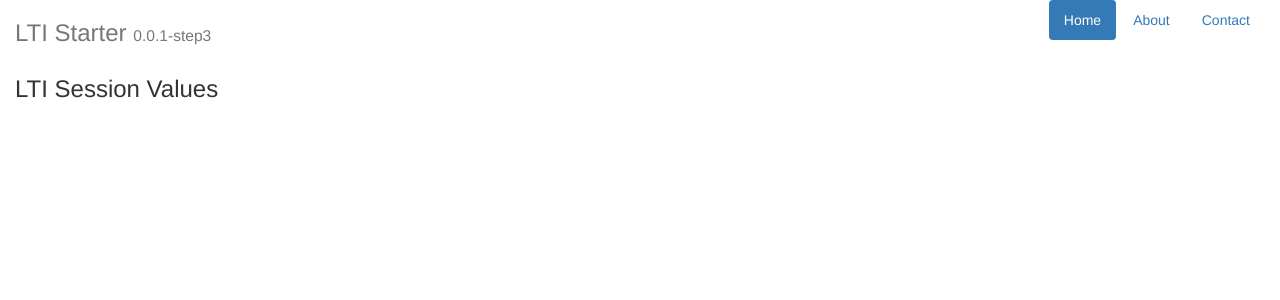
After one commit to kajigga/instcon2016-ltisession, a Flask app: template templates/lti_profile.html in a window 1280 px wide. The commit adds this page. Shown: the top 300 px of the page. Run offline with Flask 2, Linux system fonts and the light colour scheme; the template is opened without the code that fills it, so the values that code supplies are empty; some libraries are stand-ins or nearby versions.

Commit message:
initial lti/launch and profile page

```diff
--- a/app.py
+++ b/app.py
@@ -16,8 +16,12 @@ app.secret_key = 'a0lkanvoiuas9d8faskdjaksjnvalisdfJ:{}{OIUzR98J/3Yx r~xhh!JMn]l
 
 # LTI Consumers
 consumers = {
-    "key": {"abc123": "secretkey-for-abc123"}
+    "abc123": {"secret": "secretkey-for-abc123"}
 }
+
+#SERVER_NAME = 'inst-ic-proj.herokuapp.com'
+#SERVER_NAME = None
+#app.config['SERVER_NAME'] = SERVER_NAME
 
 # Configure flask app with PYLTI config, specifically the consumers
 app.config['PYLTI_CONFIG'] = {'consumers': consumers}
@@ -29,9 +33,8 @@ LTI_PROPERTY_LIST.extend([
     'custom_canvas_course_id',
     'custom_canvas_enrollment_state',
     'custom_canvas_user_id',
-    'custom_canvas_user_login_id',
-    'custom_project_id'
-    ])
+    'custom_canvas_user_login_id'
+])
 
 # Canvas uses full standard roles from the LTI spec. PYLTI does not include
 # them by default so we add these to the list of known roles.
@@ -55,7 +58,7 @@ LTI_PROPERTY_LIST.extend([
 #]
 
 
-#app.config['SERVER_NAME'] = '<change this>'
+#app.config['SERVER_NAME'] = 'localhost'
 # Make sure app uses https everywhere. This will become important when there
 # are actually LTI endpoints and configuration used.
 #app.config['PREFERRED_URL_SCHEME'] = 'https'
@@ -71,15 +74,22 @@ def index():
 def hello_world():
     return 'Hello World!'
 
-@app.route('/first_lti_launch')
-@lti(error=error, request='initial')
-def first_lti_launch():
-  return render_template('first_lti_launch.html')
-
-
 def error(*args, **kwargs):
   # TODO Make a better Error Message screen
   return '{}'.format(kwargs['exception'])
+
+@app.route('/lti/launch', methods=['POST'])
+@lti(error=error, request='initial')
+def first_lti_launch(lti, *args, **kwargs):
+  # return render_template('first_lti_launch.html')
+  return redirect('/lti/profile')
+
+@app.route('/lti/profile', methods=['GET'])
+@lti(error=error, request='session')
+def lti_profile(lti, *args, **kwargs):
+  return render_template('lti_profile.html')
+
+
 
 # I like to make certain values available on any rendered template without
 # explicitly naming them. While these values won't change very often, I would
--- a/templates/index.html
+++ b/templates/index.html
@@ -2,8 +2,7 @@
 
 {% block main_content %}
   {% if session['name'] %}
-  <p>Hello, {{ session['name'] }}, how are you?</p>
-  {% else %}
-  <p>Hello!  How are you?</p>
+  <p>Hello, {{ session['name'] }}!</p>
   {% endif %}
+  {{ session }}
 {% endblock %}
--- /dev/null
+++ b/templates/lti_profile.html
@@ -0,0 +1,17 @@
+{% extends "layout.html" %}
+
+{% block main_content %}
+  {% if session['lis_person_name_full'] %}
+  <h2>{{ session['lis_person_name_full'] }}</h2>
+  {% endif %}
+
+  <h3>LTI Session Values</h3>
+  <table class='table table-striped'>
+      {% for key in session|sort %}
+      <tr>
+        <th>{{ key }}</th>
+        <td>{{ session[key] }}</td>
+      </tr>
+      {% endfor %}
+  </dl>
+{% endblock %}
```
